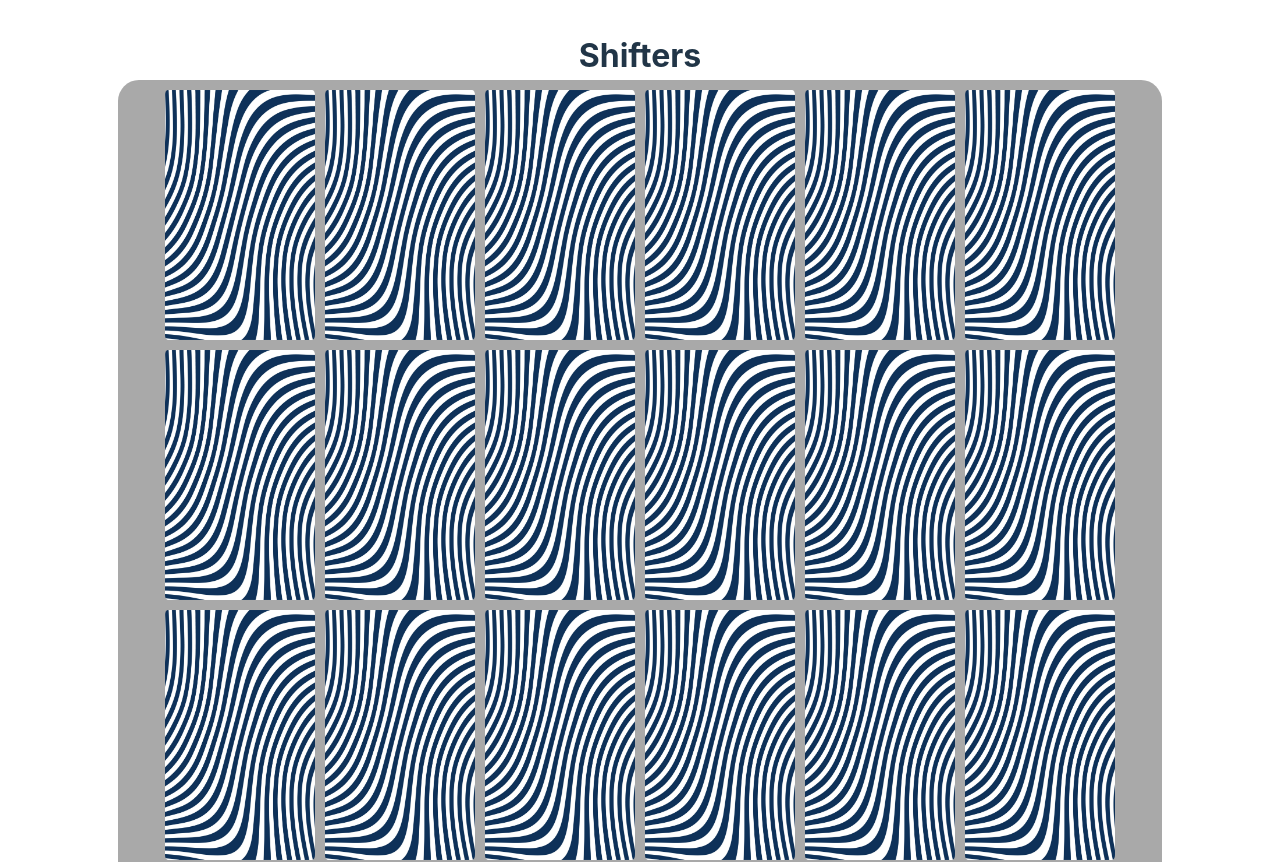
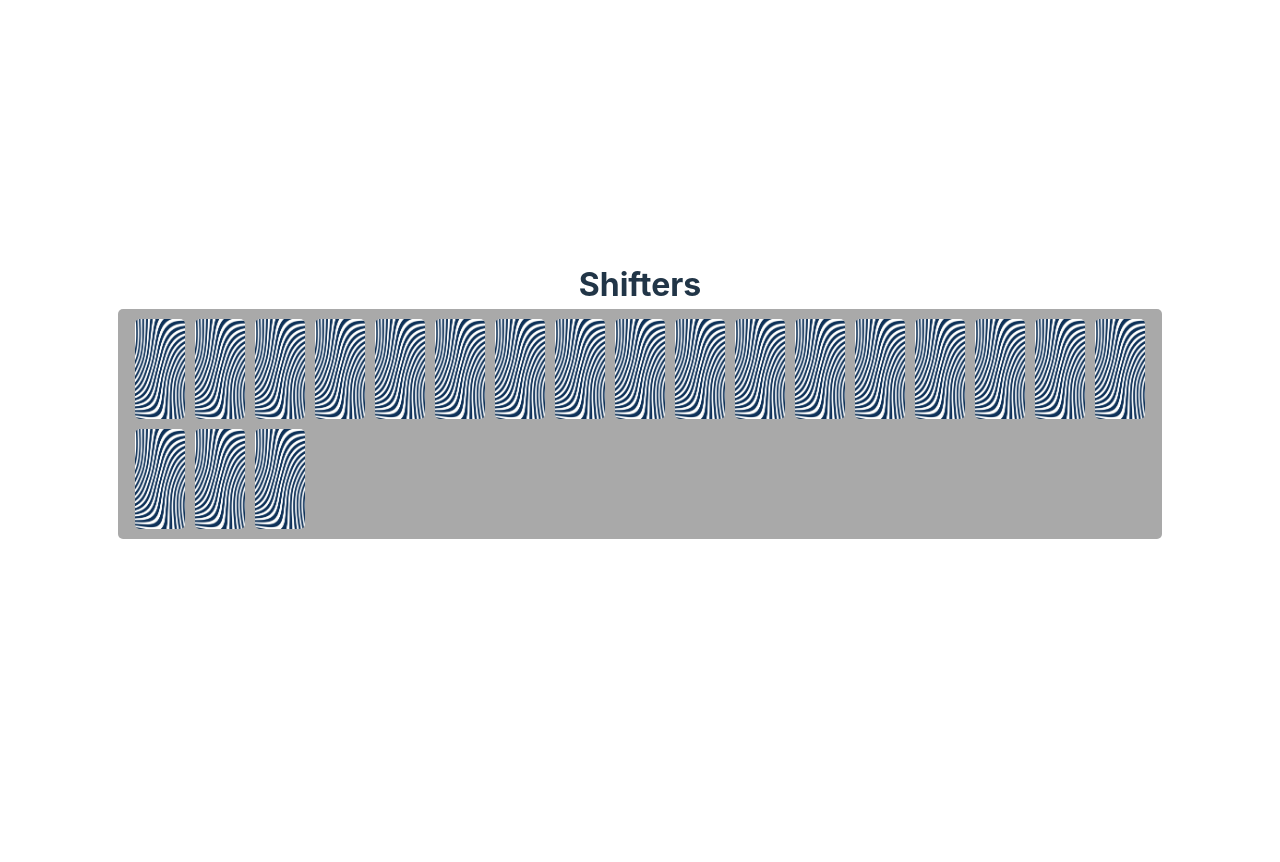
Before and after one commit to polynceva-es/shifters, a React (Vite) app: page / in a window 1280 px wide. Shown: the top 862 px of the page. After the commit the page ends 800 px from the top, so only its background shows below. Built offline with nearby package versions, Linux system fonts and the light colour scheme.

Commit message:
add random sorting array

```diff
--- a/src/components/Card/Card.css
+++ b/src/components/Card/Card.css
@@ -1,9 +1,9 @@
 .card {
     cursor: pointer;
-    width: 150px;
-    height: 250px;
+    width: 50px;
+    height: 100px;
     background-color: white;
-    border-radius: 2%;
+    border-radius: 5px;
     background-position: center;
     background-repeat: no-repeat;
     background-size: cover;
--- a/src/components/Cards/Cards.css
+++ b/src/components/Cards/Cards.css
@@ -2,13 +2,13 @@
     padding: 10px;
     width: 80vw;
     background-color: darkgray;
-    border-radius: 2%;
+    border-radius: 5px;
 }
 
 .cards-list {
     display: grid;
     gap: 10px;
     /* grid-template-columns: repeat(3, minmax(min-content, max-content)); */
-    grid-template-columns: repeat(auto-fit, 150px);
+    grid-template-columns: repeat(auto-fit, 50px);
     justify-content: center;
 }
--- a/src/components/Cards/Cards.tsx
+++ b/src/components/Cards/Cards.tsx
@@ -2,28 +2,51 @@ import "./Cards.css";
 import { Card } from "../Card/Card";
 import { array } from "../../const/array";
 type Card = {
-    url: string,
-    id: number
-}
+  url: string;
+  id: number;
+};
 export const Cards = () => {
-    function arrayRandElement(arr: Array<Card>) {
-        const rand = Math.floor(Math.random() * arr.length);
-        return arr[rand];
+
+  //элементы с 0 по N-1, где N - длина массива (arr.length) (N-1)т.к. нумерация элементов массива начинается с 0
+  //из всего количества элементов выбрать рандомный номер
+  //записать в промежуточную переменную последний элемент из всего количества элементов x = arr[N-1]
+  //записать в последний элемент элемент рандомного номера arr[N-1] = arr[randomNumber]
+  //записать в элемент рандомного номера последний элемент из промежуточной переменной arr[randomNumber] = x
+
+  //уменьшить количество элементов на 1 и выбрать рандомный номер
+  //записать в промежуточную переменную последний элемент из всего количества элементов x = arr[N-1-1]
+  //записать в последний элемент элемент рандомного номера arr[N-1-1] = arr[randomNumber]
+  //записать в элемент рандомного номера последний элемент из промежуточной переменной arr[randomNumber] = x
+
+  //... и т.д. пока не кончатся элементы:
+
+  //уменьшить количество элементов на i и выбрать рандомный номер
+  //записать в промежуточную переменную последний элемент из всего количества элементов x = arr[N-1-i]
+  //записать в последний элемент элемент рандомного номера arr[N-1-i] = arr[randomNumber]
+  //записать в элемент рандомного номера последний элемент из промежуточной переменной arr[randomNumber] = x
+
+  function randomArraySorting(arr: Array<Card>) {
+    let x: Card;
+    for (let i: number = 0; i < arr.length; i++) {
+      const numberRandomElement: number = Math.floor(
+        Math.random() * (arr.length - i)
+      );
+      x = arr[arr.length - 1 - i];
+      arr[arr.length - 1 - i] = arr[numberRandomElement];
+      arr[numberRandomElement] = x;
     }
-const cardList: Array<Card> = [];
-const newArray: Array<Card> = array.concat(array);
+    return arr;
+  }
 
-for(let i: number =0; i<= newArray.length; i++) {
-cardList.push(arrayRandElement(newArray))
-}
-console.log(cardList);
+   const cardList: Array<Card> = randomArraySorting(array.concat(array));
+
   return (
     <section className="cards">
       <ul className="cards-list">
         {cardList.map((elem, i) => {
           return (
             <li key={i}>
-              <Card url={elem.url} id={elem.id}/>
+              <Card url={elem.url} id={elem.id} />
             </li>
           );
         })}
```
Also changed, not shown: src/App.tsx (+7 -24 lines).
